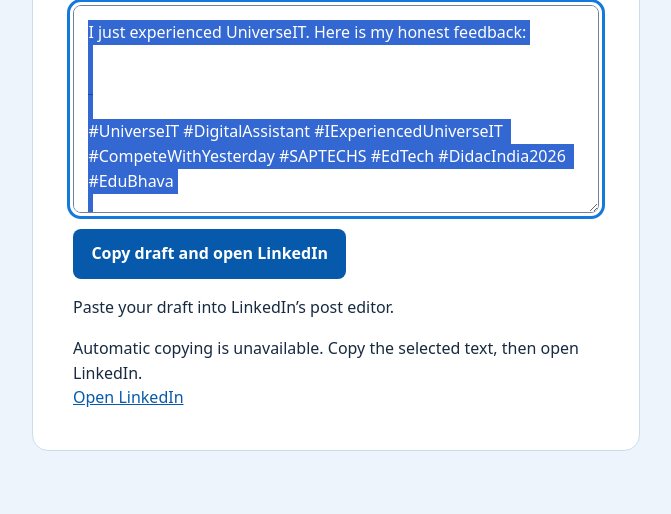
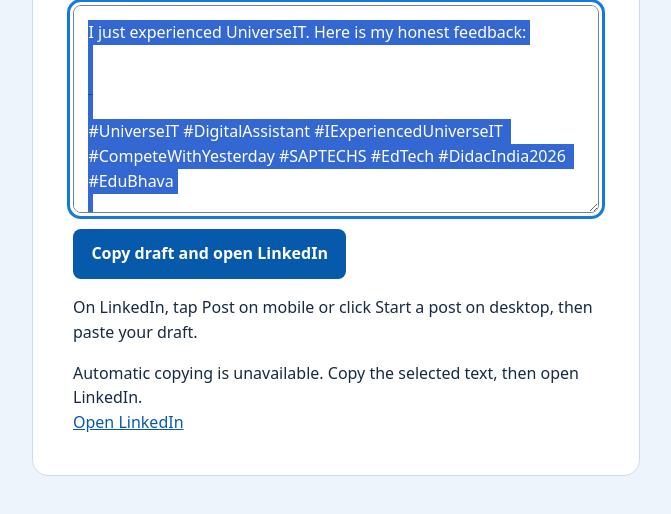
Before and after one commit to Saptechs-Private-Limited/universeit-site, a plain HTML site: page linkedin-post/index.html in a window 1280 px wide. Both pictures are taken after a click on the button "Copy draft and open LinkedIn". Shown: the part 186-700 px from the top of the page, without its empty margins (304-975 px from the left). Drawn offline with Linux system fonts and the light colour scheme.

Commit message:
Open LinkedIn without an attached URL after copying DIDAC draft

```diff
--- a/linkedin-post/index.html
+++ b/linkedin-post/index.html
@@ -22,9 +22,9 @@ summary { cursor: pointer; }
   <label for="draft">Write your message above the hashtags</label>
   <textarea id="draft" aria-describedby="instructions"></textarea>
   <button id="copy" type="button">Copy draft and open LinkedIn</button>
-  <p id="instructions">Paste your draft into LinkedIn’s post editor.</p>
+  <p id="instructions">On LinkedIn, tap Post on mobile or click Start a post on desktop, then paste your draft.</p>
   <p id="status" role="status" hidden></p>
-  <a id="fallback" href="https://www.linkedin.com/sharing/share-offsite/?url=https%3A%2F%2Fsaptechs.co.in" hidden>Open LinkedIn</a>
+  <a id="fallback" href="https://www.linkedin.com/feed/" hidden>Open LinkedIn</a>
 </main>
 <script>
 const draft = document.querySelector('#draft');
```
